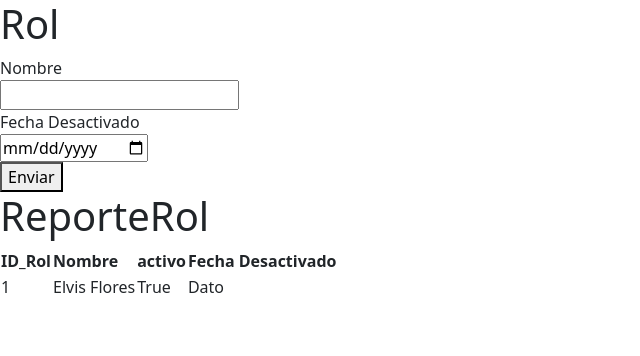
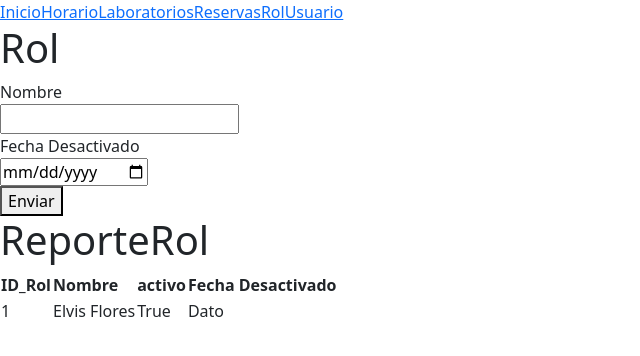
Before and after one commit to mariel2494/Proyecto-DAW1-React, a React (Vite) app in the folder Proyecto-React/: page /rol in a window 1280 px wide. Shown: the top 356 px of the page, without its empty margins (0-640 px from the left). Built offline with nearby package versions, Linux system fonts and the light colour scheme.

Commit message:
Creacion Menu

```diff
--- a/Proyecto-React/index.html
+++ b/Proyecto-React/index.html
@@ -5,17 +5,10 @@
     <link rel="icon" type="image/svg+xml" href="/vite.svg" />
     <meta name="viewport" content="width=device-width, initial-scale=1.0" />
     <link href="https://cdn.jsdelivr.net/npm/bootstrap@5.0.2/dist/css/bootstrap.min.css" rel="stylesheet" integrity="sha384-EVSTQN3/azprG1Anm3QDgpJLIm9Nao0Yz1ztcQTwFspd3yD65VohhpuuCOmLASjC" crossorigin="anonymous">
-    <title>Ejemplo de Ruteo</title>
+    <title>Proyecto</title>
   </head>
   <body>
     <div id="root"></div>
-    <div id="ReporteHorarios"></div>
-    <div id="Rol"></div>
-    <div id="ReporteRol"></div>
-    <div id="Reservas"></div>
-    <div id="Laboratorio"></div>
-    <div id="Usuario"></div>
-    <div id="ReporteUsuario"></div>
     <script type="module" src="/src/main.jsx"></script>
     <script src="https://cdn.jsdelivr.net/npm/bootstrap@5.0.2/dist/js/bootstrap.bundle.min.js" integrity="sha384-MrcW6ZMFYlzcLA8Nl+NtUVF0sA7MsXsP1UyJoMp4YLEuNSfAP+JcXn/tWtIaxVXM" crossorigin="anonymous"></script>
   </body>
--- a/Proyecto-React/src/App.jsx
+++ b/Proyecto-React/src/App.jsx
@@ -4,12 +4,13 @@ import {Laboratorio} from './componentes/Laboratorio'
 import {Reservas} from './componentes/Reservas'
 import {Rol} from './componentes/Rol'
 import {Usuario} from './componentes/Usuario'
-import {BrowserRouter, Routes, Route} from 'react-router-dom'
+import { Menu } from './componentes/Menu'
+import {Routes, Route} from 'react-router-dom'
 
 function App(){
   return(
     <>
-    <BrowserRouter>
+    <Menu/>
     <Routes>
     <Route path='/' element={ <Inicio />}  ></Route>
     <Route path='/horarios' element={ <Horarios />}  ></Route>
@@ -18,7 +19,6 @@ function App(){
     <Route path='/rol' element={ <Rol />}  ></Route>
     <Route path='/usuario' element={ <Usuario />}  ></Route>
     </Routes>
-    </BrowserRouter>
     </>
   )
 }
--- /dev/null
+++ b/Proyecto-React/src/componentes/Menu.jsx
@@ -0,0 +1,15 @@
+import { Link } from "react-router-dom";
+
+
+export const Menu = () => {
+  return (
+    <>
+    <Link to='/'>Inicio</Link>
+    <Link to='/horarios'>Horario</Link>
+    <Link to='/laboratorio'>Laboratorios</Link>
+    <Link to='/reservas'>Reservas</Link>
+    <Link to='/rol'>Rol</Link>
+    <Link to='/usuario'>Usuario</Link>
+    </>
+  )
+}
--- a/Proyecto-React/src/main.jsx
+++ b/Proyecto-React/src/main.jsx
@@ -7,8 +7,8 @@ import { BrowserRouter } from 'react-router-dom'
 
 ReactDOM.createRoot(document.getElementById('root')).render(
   <React.StrictMode>
-
-      <App />
-
+ <BrowserRouter>
+ <App />
+ </BrowserRouter>
   </React.StrictMode>,
 )
```
